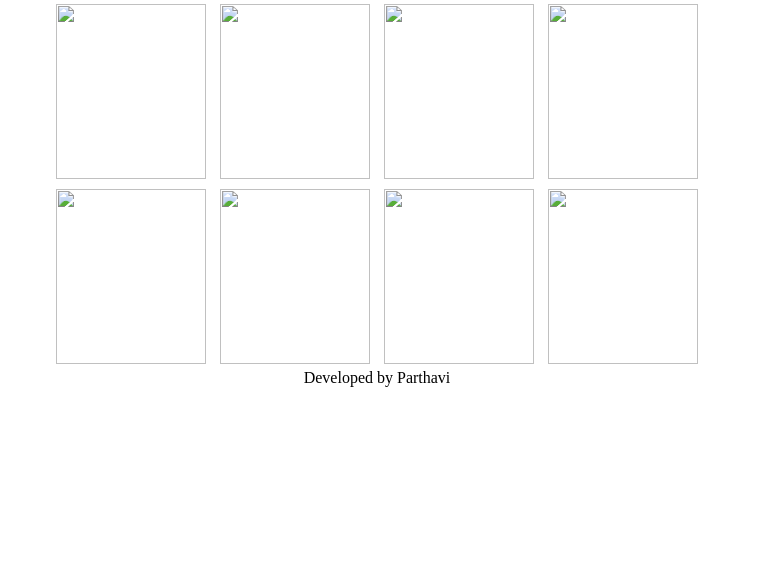
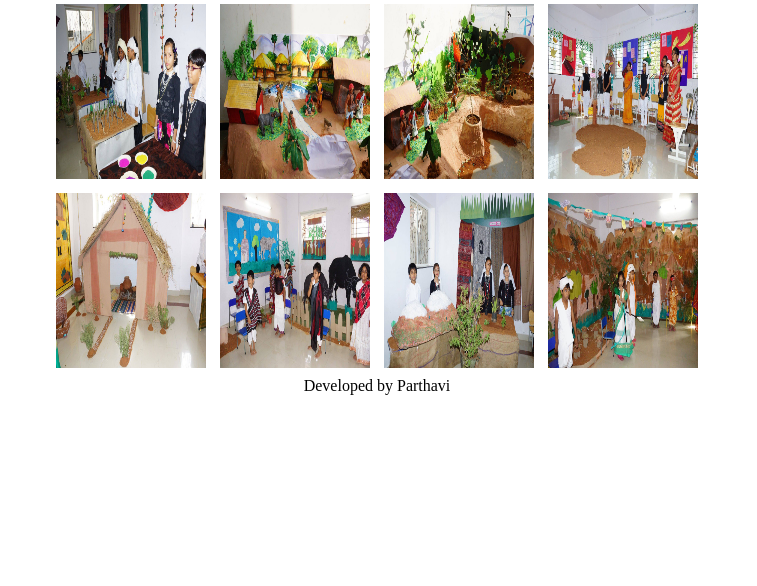
Before and after one commit to ParthaviNistala/Parthavi-UT-2-Q1, a plain HTML site: page index.html in a window 1280 px wide. Shown: the part 214-800 px from the top of the page, without its empty margins (263-1020 px from the left). Drawn offline with Linux system fonts and the light colour scheme; files that its build step writes are made by us from their sources.

Commit message:
Update index.html

```diff
--- a/index.html
+++ b/index.html
@@ -5,30 +5,30 @@
     <meta charset="UTF-8">
     <meta http-equiv="X-UA-Compatible" content="IE=edge">
     <meta name="viewport" content="width=device-width, initial-scale=1.0">
-    <link rel="stylesheet" type="text/css" href="/Q1/style.css">
+    <link rel="stylesheet" type="text/css" href="style.css">
     <title>Arbor International School</title>
 </head>
 
 <body>
     <center>
         <div class="container" id="header">
-            <img src="/Q1/logo.jpg">
+            <img src="logo.jpg">
             <a>Home</a>
             <a>About Us</a>
             <a>Services</a>
             <a>What's New</a>
         </div>
         <div id="images" class="item">
-            <span class="span_element"><img src="/Q1/img1.jpg"></span>
-            <span class="span_element"><img src="/Q1/img2.jpg"></span>
-            <span class="span_element"><img src="/Q1/img3.jpg"></span>
-            <span class="span_element"><img src="/Q1/img4.jpg"></span>
+            <span class="span_element"><img src="img1.jpg"></span>
+            <span class="span_element"><img src="img2.jpg"></span>
+            <span class="span_element"><img src="img3.jpg"></span>
+            <span class="span_element"><img src="img4.jpg"></span>
         </div>
         <div id="images2" class="item2">
-            <span class="span_element"><img src="/Q1/img5.jpg"></span>
-            <span class="span_element"><img src="/Q1/img6.jpg"></span>
-            <span class="span_element"><img src="/Q1/img7.jpg"></span>
-            <span class="span_element"><img src="/Q1/img8.jpg"></span>
+            <span class="span_element"><img src="img5.jpg"></span>
+            <span class="span_element"><img src="img6.jpg"></span>
+            <span class="span_element"><img src="img7.jpg"></span>
+            <span class="span_element"><img src="img8.jpg"></span>
         </div>
         <div id="footer">
             <span>Developed by Parthavi</span>
```
